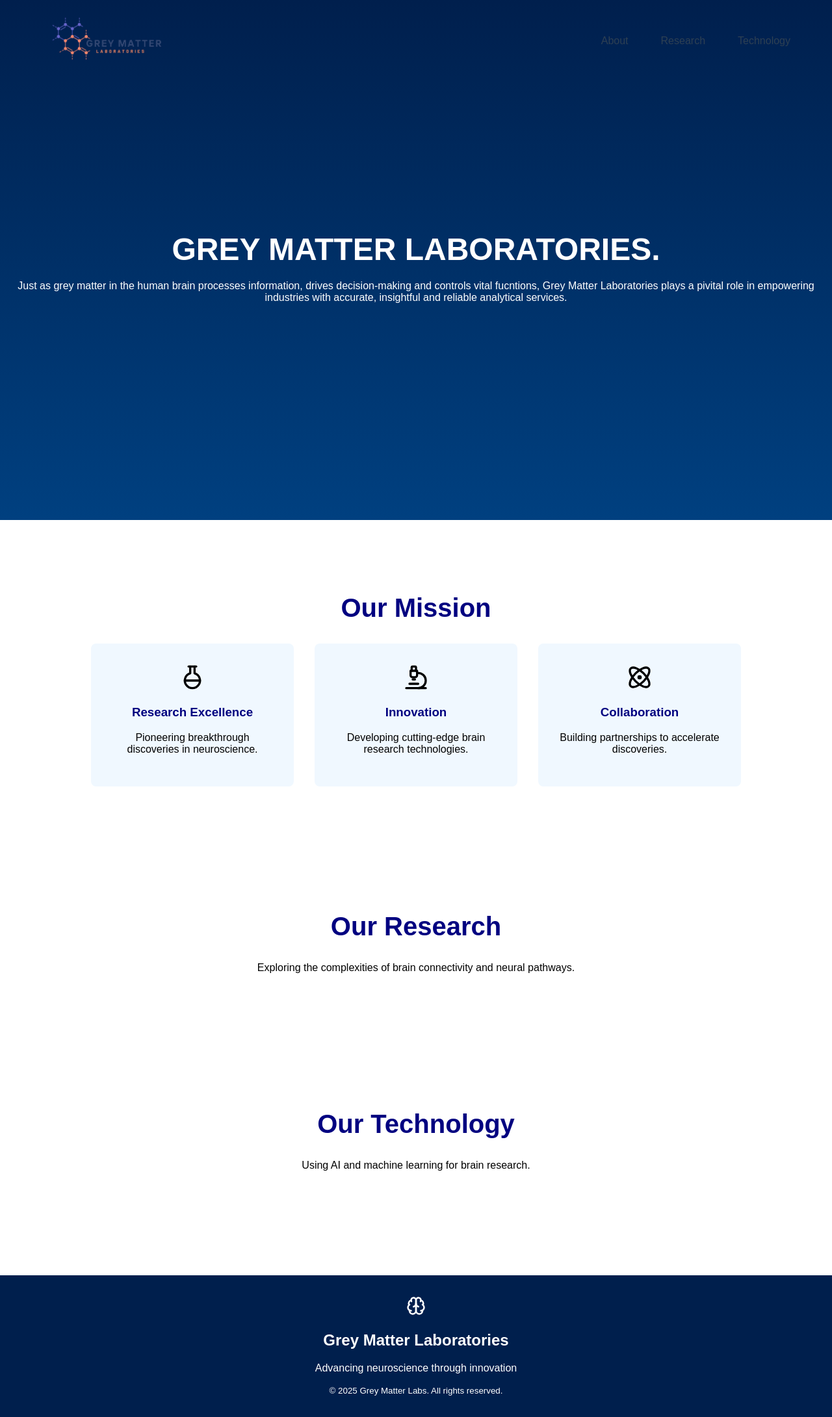
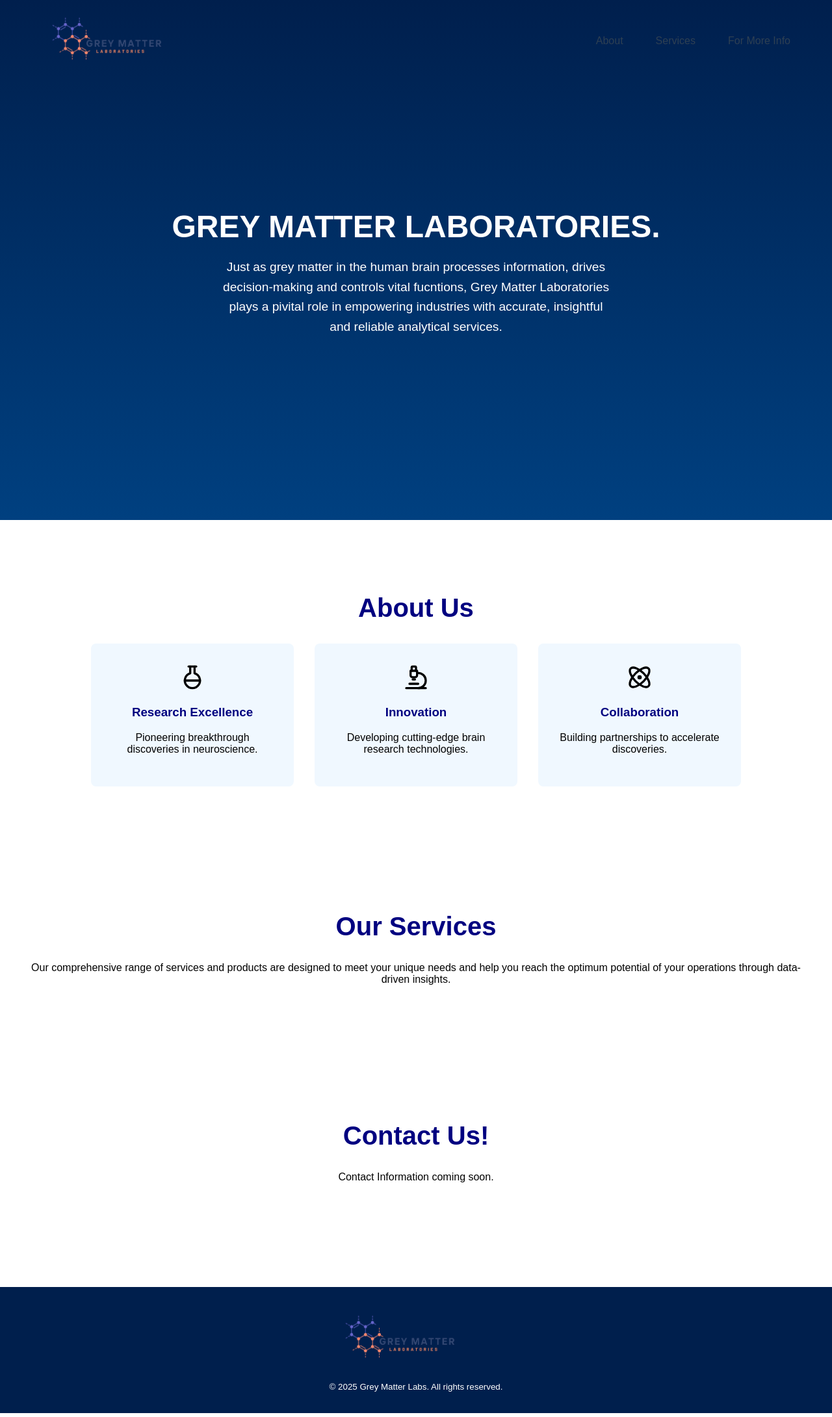
Before and after one commit to Thapelo-Molosiwa/last1, a Next.js app: page / in a window 1280 px wide. Shown: the whole page at 65% size. Built offline with nearby package versions, Linux system fonts and the light colour scheme.

Commit message:
fixed screen issues

```diff
--- a/src/app/layout.js
+++ b/src/app/layout.js
@@ -12,8 +12,8 @@ const geistMono = Geist_Mono({
 });
 
 export const metadata = {
-  title: "Create Next App",
-  description: "Generated by create next app",
+  title: "Grey Matter lab",
+  description: "Created by Thapelo Molosiwa",
 };
 
 export default function RootLayout({ children }) {
--- a/src/app/page.js
+++ b/src/app/page.js
@@ -3,7 +3,7 @@ import Hero from "../components/Hero";
 import About from "../components/About";
 import Research from "../components/Research";
 import Technology from "../components/Technology";
-import Footer from "../components/Footer";
+import Footer from "../components/footer";
 
 export default function Home() {
   return (
--- a/src/components/About.js
+++ b/src/components/About.js
@@ -4,7 +4,7 @@ import styles from "../styles/Home.module.css";
 const About = () => {
   return (
     <section id="about" className={styles.section}>
-      <h2>Our Mission</h2>
+      <h2>About Us</h2>
       <div className={styles.cardContainer}>
         <div className={styles.card}>
           <Flask size={40} />
--- a/src/components/Footer.js
+++ b/src/components/Footer.js
@@ -1,12 +1,15 @@
-import { Brain } from "lucide-react";
+import Image from 'next/image';
+import logo from '../../public/4.png';
 import styles from "../styles/Home.module.css";
 
 const Footer = () => {
   return (
     <footer className={styles.footer}>
-      <Brain size={30} />
-      <h2>Grey Matter Laboratories</h2>
-      <p>Advancing neuroscience through innovation</p>
+
+      <div className={styles.logo}>
+          <Image src={logo} alt="Grey Matter Logo" width={250} height={90} priority />
+        </div>
+      <p></p>
       <small>© 2025 Grey Matter Labs. All rights reserved.</small>
     </footer>
   );
--- a/src/components/Navbar.js
+++ b/src/components/Navbar.js
@@ -28,8 +28,8 @@ export default function Navbar() {
         {/* Desktop Links */}
         <div className={styles.navLinks}>
           <a href="#about" className={styles.navLink}>About</a>
-          <a href="#research" className={styles.navLink}>Research</a>
-          <a href="#technology" className={styles.navLink}>Technology</a>
+          <a href="#research" className={styles.navLink}>Services</a>
+          <a href="#technology" className={styles.navLink}>For More Info</a>
         </div>
 
         {/* Mobile Menu Button */}
@@ -42,8 +42,8 @@ export default function Navbar() {
       {isMenuOpen && (
         <div className={styles.mobileMenu}>
           <a href="#about" className={styles.mobileLink} onClick={() => setIsMenuOpen(false)}>About</a>
-          <a href="#research" className={styles.mobileLink} onClick={() => setIsMenuOpen(false)}>Research</a>
-          <a href="#technology" className={styles.mobileLink} onClick={() => setIsMenuOpen(false)}>Technology</a>
+          <a href="#research" className={styles.mobileLink} onClick={() => setIsMenuOpen(false)}>Services</a>
+          <a href="#technology" className={styles.mobileLink} onClick={() => setIsMenuOpen(false)}>For More Info</a>
         </div>
       )}
     </nav>
--- a/src/components/Research.js
+++ b/src/components/Research.js
@@ -3,8 +3,8 @@ import styles from "../styles/Home.module.css";
 const Research = () => {
   return (
     <section id="research" className={styles.section}>
-      <h2>Our Research</h2>
-      <p>Exploring the complexities of brain connectivity and neural pathways.</p>
+      <h2>Our Services</h2>
+      <p>Our comprehensive range of services and products are designed to meet your unique needs and help you reach the optimum potential of your operations through data-driven insights.</p>
     </section>
   );
 };
--- a/src/components/Technology.js
+++ b/src/components/Technology.js
@@ -3,8 +3,8 @@ import styles from "../styles/Home.module.css";
 const Technology = () => {
   return (
     <section id="technology" className={styles.section}>
-      <h2>Our Technology</h2>
-      <p>Using AI and machine learning for brain research.</p>
+      <h2>Contact Us!</h2>
+      <p>Contact Information coming soon.</p>
     </section>
   );
 };
--- a/src/styles/Home.module.css
+++ b/src/styles/Home.module.css
@@ -9,6 +9,7 @@
     padding: 15px 0;
     transition: all 0.3s ease-in-out;
     z-index: 50;
+    box-sizing: border-box; /* Ensures padding is included in the width */
   }
 
   .scrolled {
@@ -24,6 +25,7 @@
     justify-content: space-between;
     width: 90%;
     max-width: 1200px;
+    box-sizing: border-box; /* Ensures padding is included in the width */
   }
 
   /* Logo */
@@ -77,6 +79,7 @@
     left: 0;
     padding: 10px 0;
     text-align: center;
+    box-sizing: border-box; /* Ensures padding is included in the width */
   }
 
   .mobileLink {
@@ -107,7 +110,7 @@
     }
   }
 
-  /* Hero */
+  /* Hero Section */
   .hero {
     height: 100vh;
     background: linear-gradient(to bottom, #001f4d, #004080);
@@ -116,11 +119,33 @@
     justify-content: center;
     text-align: center;
     color: white;
+    padding: 0 20px; /* Adds padding to prevent text from touching the edges */
+    box-sizing: border-box;
   }
 
   .hero h1 {
     font-size: 3rem;
     margin-bottom: 1rem;
+  }
+
+  .hero p {
+    font-size: 1.2rem;
+    max-width: 600px; /* Limits the width of the paragraph */
+    margin: 0 auto; /* Centers the paragraph */
+    line-height: 1.6; /* Improves readability */
+  }
+
+  /* Responsive Design for Hero Section */
+  @media (max-width: 768px) {
+    .hero h1 {
+      font-size: 2rem; /* Smaller font size for mobile */
+    }
+
+    .hero p {
+      font-size: 1rem; /* Smaller font size for mobile */
+      max-width: 90%; /* Allows the paragraph to take more width on mobile */
+      margin-top: 10px; /* Adjusts spacing */
+    }
   }
 
   /* Sections */
```
Lines whose indentation alone changed are shown as unchanged.
